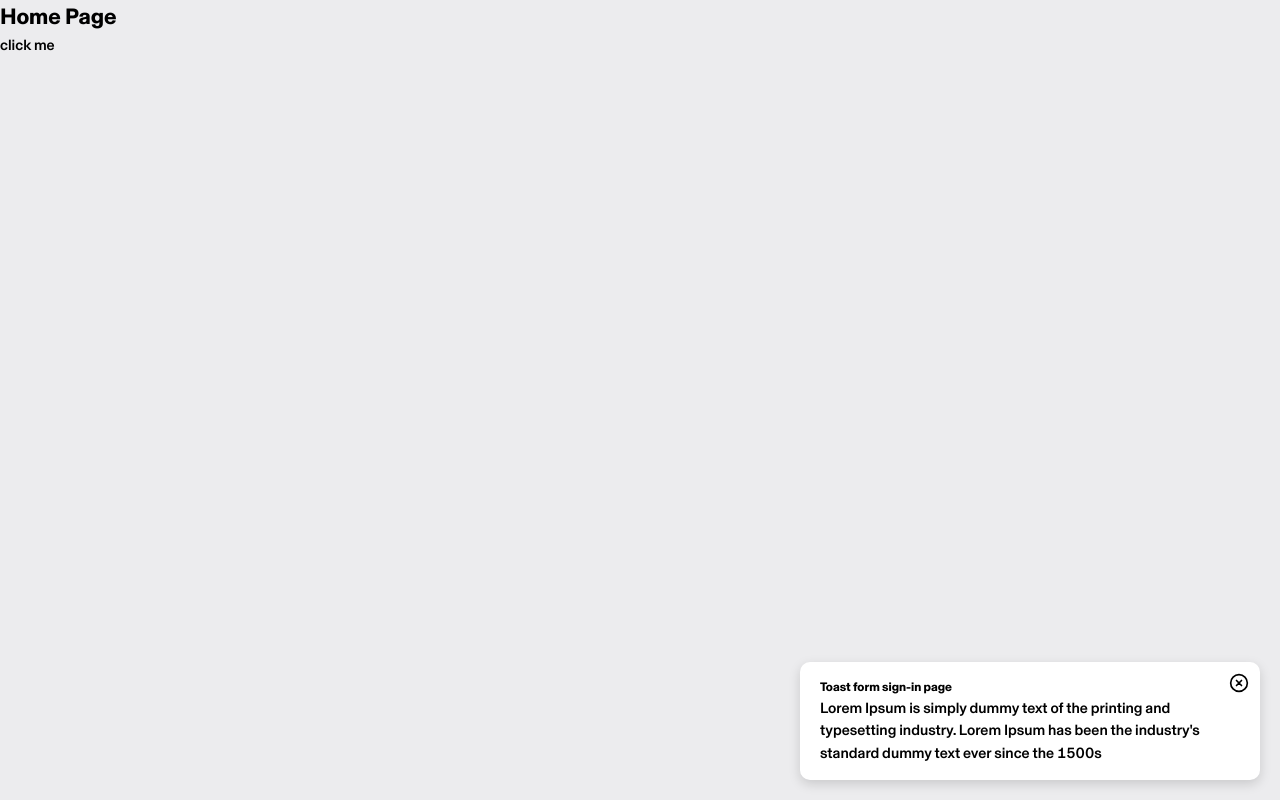
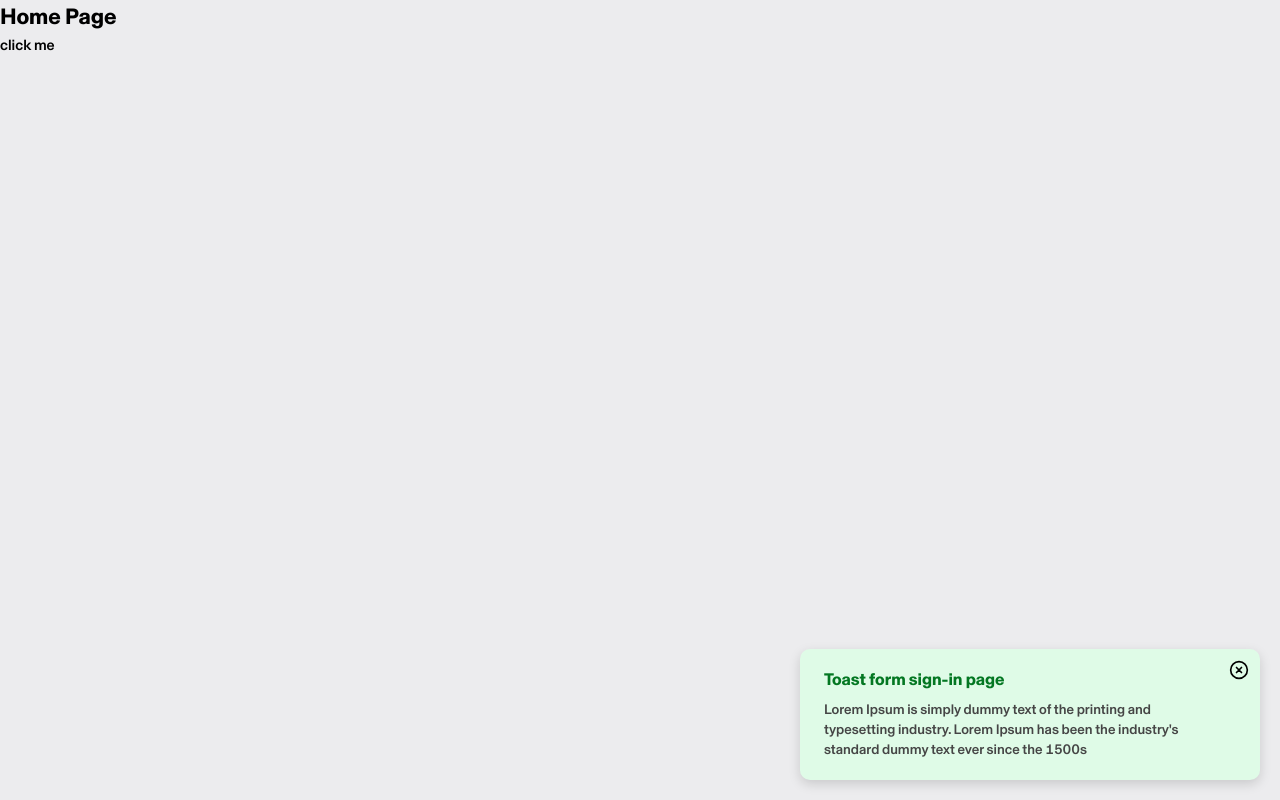
Before and after one commit to dipankarhalder/stock_inventory, a React (Vite) app in the folder client/: page / in a window 1280 px wide. Both pictures are taken after a click on the element "click me". Built offline with nearby package versions, Linux system fonts and the light colour scheme.

Commit message:
updated toast

```diff
--- /dev/null
+++ b/client/src/icons/index.jsx
@@ -0,0 +1,13 @@
+export const Cross = () => (
+  <span>
+    <svg width="100%" height="100%" viewBox="0 0 24 24" fill="none">
+      <path
+        d="M15 9L9 15M9 9L15 15M22 12C22 17.5228 17.5228 22 12 22C6.47715 22 2 17.5228 2 12C2 6.47715 6.47715 2 12 2C17.5228 2 22 6.47715 22 12Z"
+        stroke="currentColor"
+        strokeWidth="2"
+        strokeLinecap="round"
+        strokeLinejoin="round"
+      />
+    </svg>
+  </span>
+);
--- a/client/src/shared/toast/Toast.jsx
+++ b/client/src/shared/toast/Toast.jsx
@@ -1,3 +1,5 @@
+import { Cross } from "../../icons";
+
 export const Toast = ({ show, removeToast, toastData }) => {
   const { type, heading, description } = toastData;
 
@@ -9,15 +11,7 @@ export const Toast = ({ show, removeToast, toastData }) => {
           {description && <p>{description}</p>}
         </div>
         <button onClick={() => removeToast()}>
-          <svg width="100%" height="100%" viewBox="0 0 24 24" fill="none">
-            <path
-              d="M15 9L9 15M9 9L15 15M22 12C22 17.5228 17.5228 22 12 22C6.47715 22 2 17.5228 2 12C2 6.47715 6.47715 2 12 2C17.5228 2 22 6.47715 22 12Z"
-              stroke="currentColor"
-              strokeWidth="2"
-              strokeLinecap="round"
-              strokeLinejoin="round"
-            />
-          </svg>
+          <Cross />
         </button>
       </div>
     </div>
--- a/client/src/styles/core/color.scss
+++ b/client/src/styles/core/color.scss
@@ -8,10 +8,11 @@ $themegreen: #146c2e;
 $themeblue: #0b57d0;
 $themedark: #1f1f1f;
 $themegray: #747775;
+$themedgray: #454545;
 
 $warning: #e38000;
 $warningbg: #fef3dd;
-$success: #088328;
+$success: #037722;
 $successbg: #dffbe7;
 $info: #016ea3;
 $infobg: #e5f4ff;
--- a/client/src/styles/shared/toast.scss
+++ b/client/src/styles/shared/toast.scss
@@ -45,14 +45,56 @@
   .app_toast_cover {
     max-width: 460px;
     background: $white;
-    padding: 16px 50px 16px 20px;
+    padding: 18px 50px 20px 24px;
     border-radius: 10px;
     box-shadow: 0px 4px 12px rgba(0, 0, 0, 0.15);
 
     .app_toast_content {
       display: flex;
       flex-direction: column;
-      grid: 6px;
+      gap: 8px;
+
+      h5 {
+        font-size: 17px;
+      }
+      p {
+        font-size: 14px;
+        font-weight: 500;
+        line-height: 20px;
+        color: $themedgray;
+      }
+    }
+
+    &.success {
+      background: $successbg;
+
+      h5 {
+        color: $success;
+      }
+    }
+
+    &.info {
+      background: $infobg;
+
+      h5 {
+        color: $info;
+      }
+    }
+
+    &.error {
+      background: $errorbg;
+
+      h5 {
+        color: $error;
+      }
+    }
+
+    &.warning {
+      background: $warningbg;
+
+      h5 {
+        color: $warning;
+      }
     }
 
     button {
@@ -67,9 +109,14 @@
       justify-content: center;
       align-items: center;
 
-      & > svg {
+      & > span {
         width: 20px;
         height: 20px;
+
+        & > svg {
+          width: 20px;
+          height: 20px;
+        }
       }
     }
   }
```
